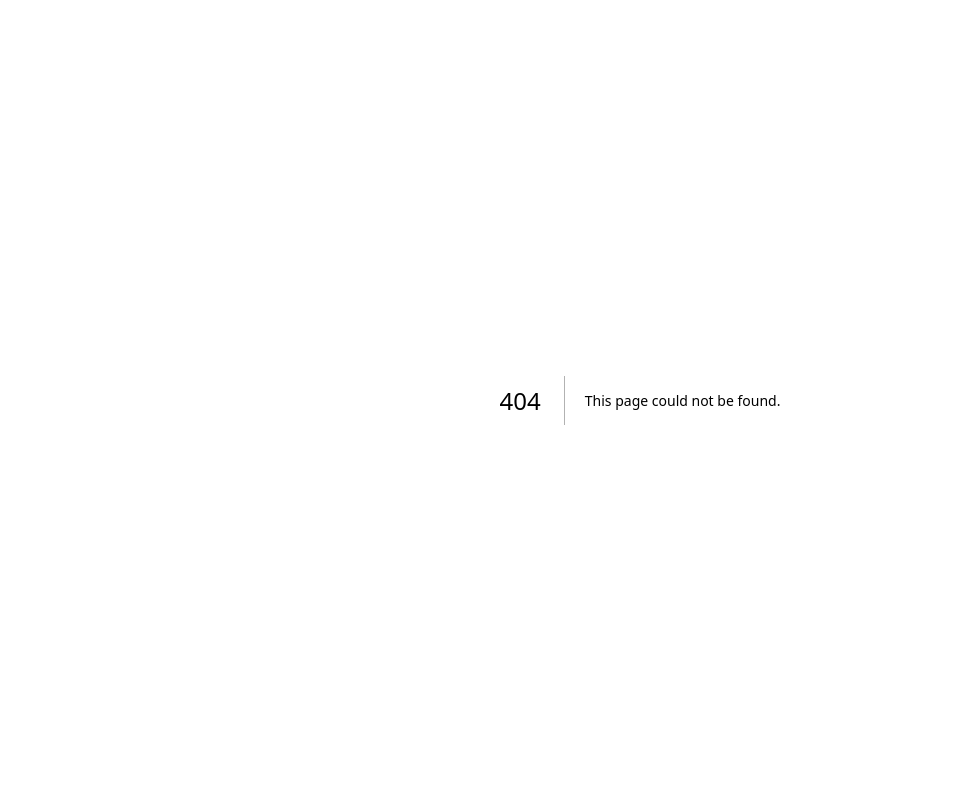
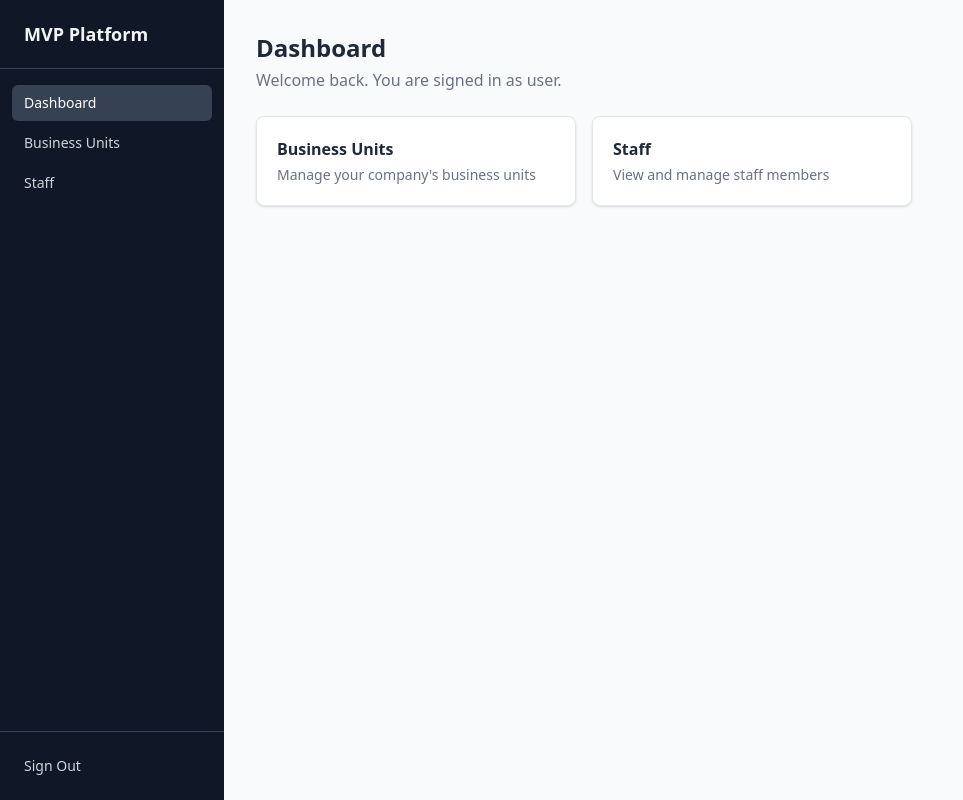
Before and after one commit to doo3012/minimum-viable-product, a Next.js app in the folder apps/web/: page /dashboard in a window 1280 px wide. Before the commit this address had no page. Shown: the whole page, without its empty margins (0-963 px from the left). Built offline with nearby package versions, Linux system fonts and the light colour scheme.

Commit message:
feat(web): add auth layout, sidebar navigation, and dashboard

```diff
--- /dev/null
+++ b/apps/web/src/app/(auth)/dashboard/page.tsx
@@ -0,0 +1,35 @@
+'use client';
+import { useAuthStore } from '@/stores/authStore';
+
+export default function DashboardPage() {
+  const { role } = useAuthStore();
+
+  return (
+    <div className="space-y-6">
+      <div>
+        <h1 className="text-2xl font-bold text-gray-800">Dashboard</h1>
+        <p className="text-gray-500 mt-1">Welcome back. You are signed in as {role ?? 'user'}.</p>
+      </div>
+
+      <div className="grid grid-cols-1 sm:grid-cols-3 gap-4">
+        <StatCard title="Business Units" description="Manage your company's business units" href="/business-units" />
+        <StatCard title="Staff" description="View and manage staff members" href="/staff" />
+        {role === 'Owner' && (
+          <StatCard title="Chat Permissions" description="Control chat access per BU" href="/chat-permissions" />
+        )}
+      </div>
+    </div>
+  );
+}
+
+function StatCard({ title, description, href }: { title: string; description: string; href: string }) {
+  return (
+    <a
+      href={href}
+      className="block bg-white rounded-lg shadow-sm border border-gray-200 p-5 hover:shadow-md transition-shadow"
+    >
+      <h2 className="text-base font-semibold text-gray-800">{title}</h2>
+      <p className="text-sm text-gray-500 mt-1">{description}</p>
+    </a>
+  );
+}
--- /dev/null
+++ b/apps/web/src/app/(auth)/layout.tsx
@@ -0,0 +1,10 @@
+import { Sidebar } from '@/components/Sidebar';
+
+export default function AuthLayout({ children }: { children: React.ReactNode }) {
+  return (
+    <div className="flex min-h-screen">
+      <Sidebar />
+      <main className="flex-1 bg-gray-50 p-8 overflow-auto">{children}</main>
+    </div>
+  );
+}
--- /dev/null
+++ b/apps/web/src/components/Sidebar.tsx
@@ -0,0 +1,73 @@
+'use client';
+import Link from 'next/link';
+import { usePathname, useRouter } from 'next/navigation';
+import { useAuthStore } from '@/stores/authStore';
+import { api } from '@/lib/api';
+
+const navItems = [
+  { href: '/dashboard', label: 'Dashboard' },
+  { href: '/business-units', label: 'Business Units' },
+  { href: '/staff', label: 'Staff' },
+];
+
+export function Sidebar() {
+  const pathname = usePathname();
+  const router = useRouter();
+  const { role, clearAuth } = useAuthStore();
+
+  async function handleLogout() {
+    try {
+      await api.post('/auth/logout');
+    } catch {
+      // ignore
+    }
+    clearAuth();
+    router.push('/login');
+  }
+
+  return (
+    <aside className="w-56 min-h-screen bg-gray-900 text-gray-100 flex flex-col">
+      <div className="px-6 py-5 border-b border-gray-700">
+        <span className="text-lg font-semibold">MVP Platform</span>
+      </div>
+
+      <nav className="flex-1 px-3 py-4 space-y-1">
+        {navItems.map((item) => (
+          <Link
+            key={item.href}
+            href={item.href}
+            className={`block px-3 py-2 rounded-md text-sm font-medium transition-colors ${
+              pathname.startsWith(item.href)
+                ? 'bg-gray-700 text-white'
+                : 'text-gray-300 hover:bg-gray-700 hover:text-white'
+            }`}
+          >
+            {item.label}
+          </Link>
+        ))}
+
+        {role === 'Owner' && (
+          <Link
+            href="/chat-permissions"
+            className={`block px-3 py-2 rounded-md text-sm font-medium transition-colors ${
+              pathname.startsWith('/chat-permissions')
+                ? 'bg-gray-700 text-white'
+                : 'text-gray-300 hover:bg-gray-700 hover:text-white'
+            }`}
+          >
+            Chat Permissions
+          </Link>
+        )}
+      </nav>
+
+      <div className="px-3 py-4 border-t border-gray-700">
+        <button
+          onClick={handleLogout}
+          className="w-full text-left px-3 py-2 rounded-md text-sm font-medium text-gray-300 hover:bg-gray-700 hover:text-white transition-colors"
+        >
+          Sign Out
+        </button>
+      </div>
+    </aside>
+  );
+}
--- /dev/null
+++ b/apps/web/src/middleware.ts
@@ -0,0 +1,20 @@
+import { NextRequest, NextResponse } from 'next/server';
+
+const PUBLIC_PATHS = ['/login', '/onboard', '/change-password'];
+
+export function middleware(req: NextRequest) {
+  const token = req.cookies.get('auth_token');
+  const isPublic = PUBLIC_PATHS.some((p) => req.nextUrl.pathname.startsWith(p));
+
+  if (!token && !isPublic) {
+    return NextResponse.redirect(new URL('/login', req.url));
+  }
+  if (token && req.nextUrl.pathname === '/login') {
+    return NextResponse.redirect(new URL('/dashboard', req.url));
+  }
+  return NextResponse.next();
+}
+
+export const config = {
+  matcher: ['/((?!api|_next/static|_next/image|favicon.ico).*)'],
+};
```
